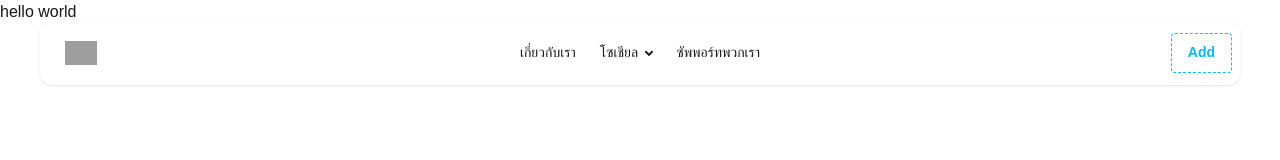
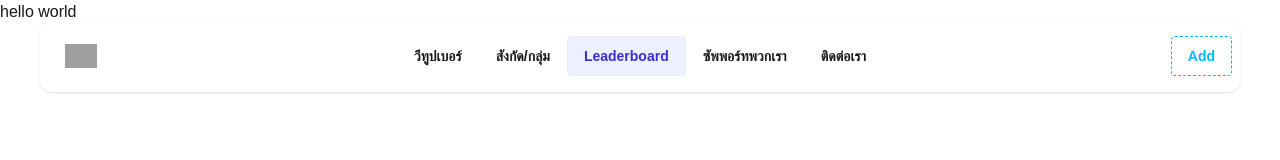
Before and after one commit to tuupercove/new-tpc, an Astro site: page / in a window 1280 px wide. Built offline with nearby package versions, Linux system fonts and the light colour scheme; Astro itself is replaced by a stand-in of ours; grey boxes are pictures that could not be loaded; a script that the page names is missing.

Commit message:
mini-update: fix navbar btn

```diff
--- /dev/null
+++ b/src/layouts/Footer.astro
@@ -0,0 +1,12 @@
+---
+import toast from "react-hot-toast"
+const easterEggs = () => toast("tada!")
+---
+
+<footer>
+    <center>
+        <div class="container">
+            <p>;copy 2025 TuuperCove</p>
+        </div>
+    </center>
+</footer>
--- a/src/layouts/Layout.astro
+++ b/src/layouts/Layout.astro
@@ -2,6 +2,7 @@
 import "@/styles/global.css";
 import "@/styles/loading.css";
 import Navbar from '@/layouts/Navbar.astro'
+import Footer from "@/layouts/Footer.astro";
 import { Toaster } from 'react-hot-toast'
 ---
 
@@ -55,6 +56,7 @@ import { Toaster } from 'react-hot-toast'
 			}
 		/>
 		<slot />
+		<Footer />
 	</body>
 </html>
 
--- a/src/layouts/Navbar.astro
+++ b/src/layouts/Navbar.astro
@@ -30,17 +30,20 @@ import AddBTN from "@/components/actions/AddBTN"
   </div>
   <div class="navbar-center hidden lg:flex">
     <ul class="menu menu-horizontal px-1">
-      <li><a>เกี่ยวกับเรา</a></li>
+      <li><a class="btn btn-ghost" href="/talents">วีทูปเบอร์</a></li>
+      <li><a class="btn btn-ghost" href="/affiliates">สังกัด/กลุ่ม</a></li>
       <li>
-        <details>
+        <a class="btn btn-soft btn-primary" href="/leaderboard">Leaderboard</a>
+        <!-- <details>
           <summary>โซเชียล</summary>
           <ul class="p-2">
             <li><a href="https://youtube.com/@dotprepare?si=kANT6z9_P5qqq05q">YouTube</a></li>
             <li><a href="https://twitter.com/@tuupercove?_t=ZS-8tm2DmBcmVG&_r=1">Twitter</a></li>
           </ul>
-        </details>
+        </details> -->
       </li>
-      <li><a href="https://tipme.in.th/ccnope">ซัพพอร์ทพวกเรา</a></li>
+      <li><a class="btn btn-ghost" href="/support">ซัพพอร์ทพวกเรา</a></li>
+      <li><a class="btn btn-ghost" href="/contact">ติดต่อเรา</a></li>
     </ul>
   </div>
   <div class="navbar-end">
--- /dev/null
+++ b/src/pages/talent/index.astro
@@ -0,0 +1,9 @@
+---
+
+---
+
+<html>
+    <head>
+        <meta http-equiv="refresh" content="0; url=/talents">
+    </head>
+</html>
--- a/src/styles/global.css
+++ b/src/styles/global.css
@@ -24,3 +24,7 @@ nav {
 
     width: 100%;
 }
+
+footer {
+    bottom: 0;
+}
```
